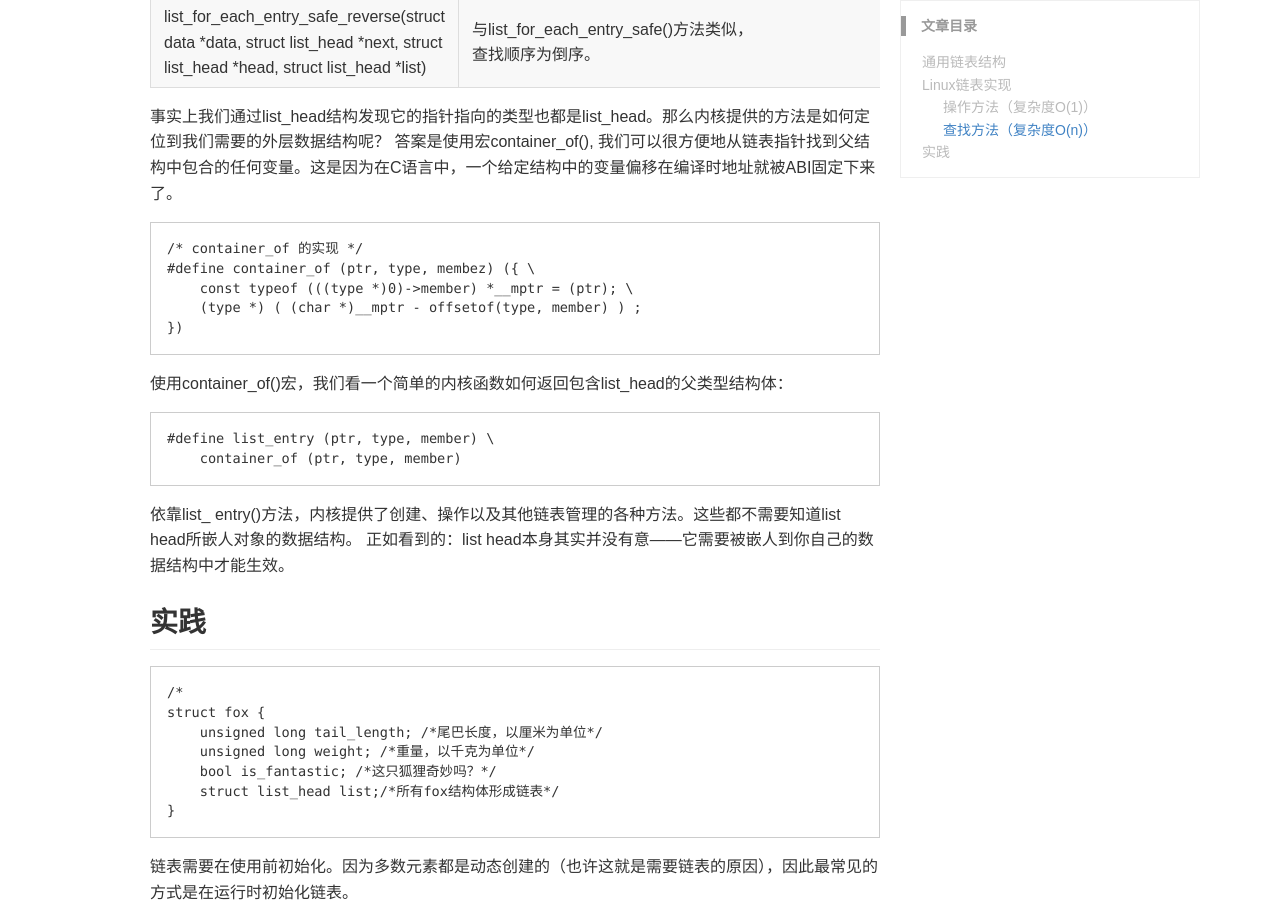
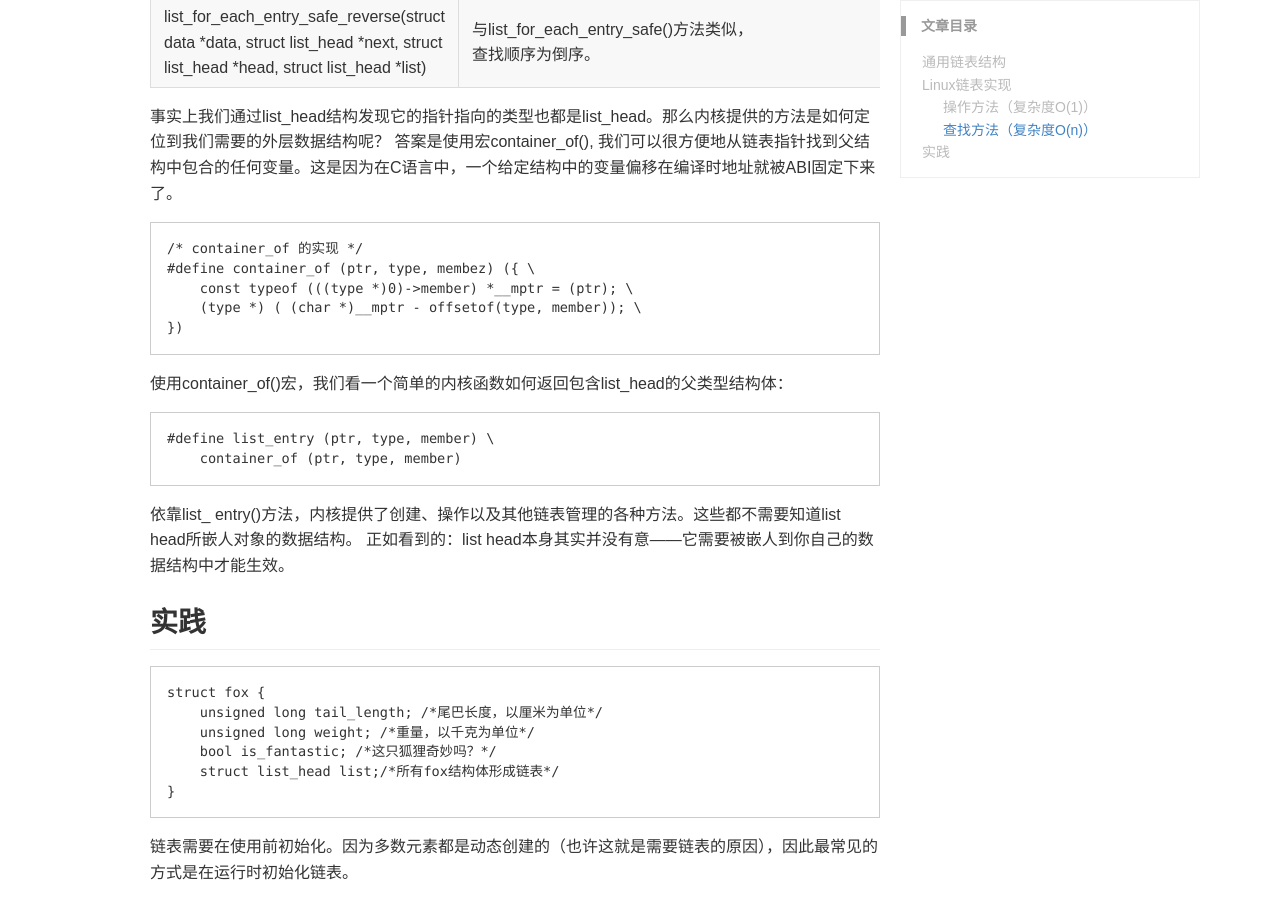
Before and after one commit to otkinlife/otkinlife.github.io, a Jekyll site: the page built from _posts/2022-07-16-linux-data-struct-list.md, in a window 1280 px wide and 900 px high, scrolled down 2459 px. Built offline with Jekyll 4.4.1, drawn with Linux system fonts in a browser that asks for light colours; some web fonts are replaced; comment, search, counter and statistics services are not loaded; a style sheet for code colours, icons or effects is not loaded; some of the changed text lies outside the part shown.

Commit message:
no message

````diff
--- a/_posts/2022-07-16-linux-data-struct-list.md
+++ b/_posts/2022-07-16-linux-data-struct-list.md
@@ -88,7 +88,7 @@ struct fox {
 /* container_of 的实现 */
 #define container_of (ptr, type, membez) ({ \
     const typeof (((type *)0)->member) *__mptr = (ptr); \
-    (type *) ( (char *)__mptr - offsetof(type, member) ) ;
+    (type *) ( (char *)__mptr - offsetof(type, member)); \
 })
 ```
 
@@ -105,7 +105,6 @@ struct fox {
 ## 实践
 
 ```c
-/*
 struct fox {
     unsigned long tail_length; /*尾巴长度，以厘米为单位*/
     unsigned long weight; /*重量，以千克为单位*/
````
